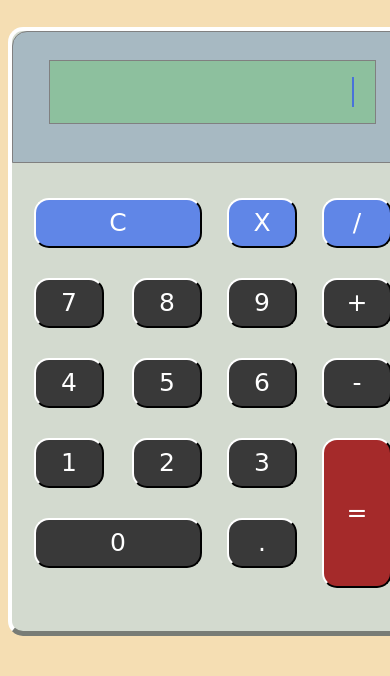
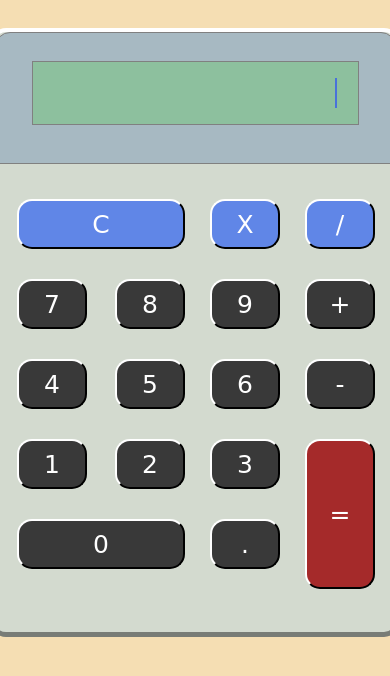
Before and after one commit to Junior010101/Calculadora-em-Javascript, a plain HTML site: page index.html in a window 390 px wide. Shown: the top 676 px of the page. Drawn offline with Linux system fonts and the light colour scheme.

Commit message:
Update Style.css

```diff
--- a/Style.css
+++ b/Style.css
@@ -2,11 +2,6 @@ html {
     background-color: wheat;
     display: flex;
     justify-content: center;
-}
-@media screen and (max-width: 650px){
-    html {
-        flex-direction: column;
-    }
 }
 form.Cauculadora {
     margin-top: 5%;
```
